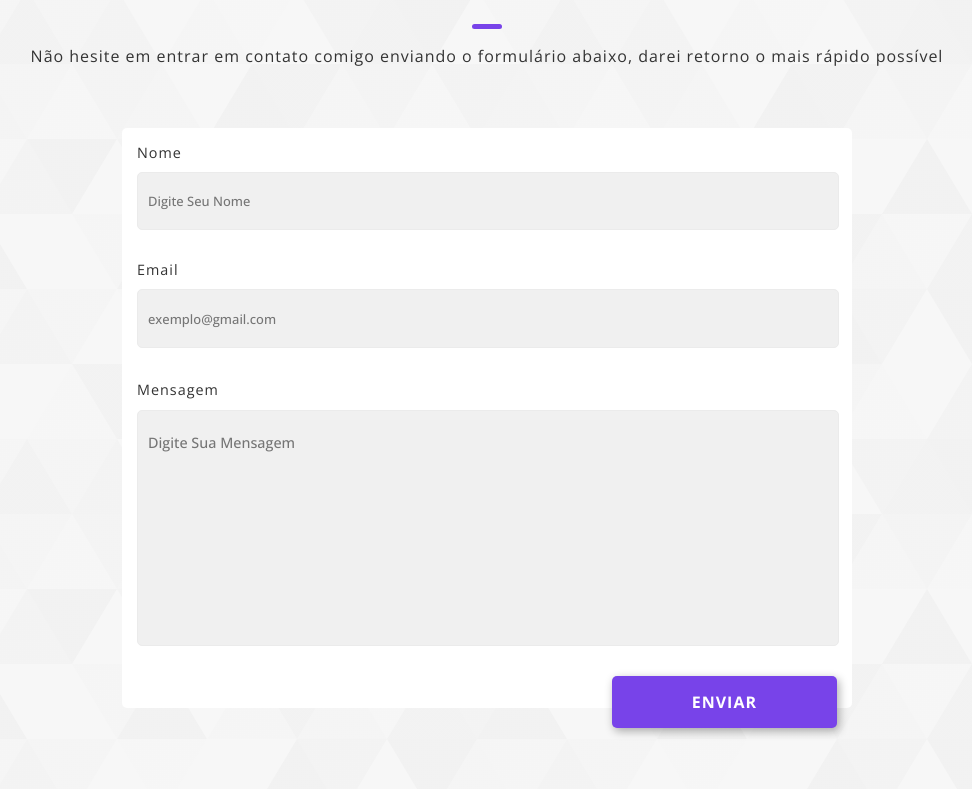
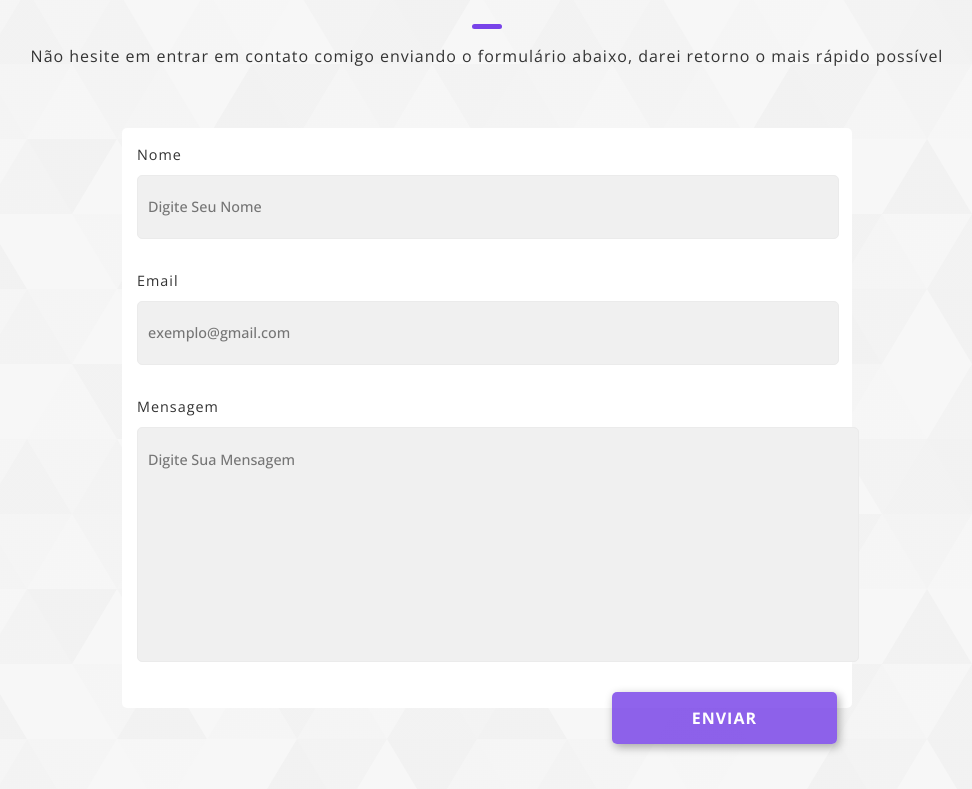
Before and after one commit to artucorreia/portfolio-v1, an Angular app: page / in a window 1280 px wide. Shown: the part 4556-5345 px from the top of the page, without its empty margins (153-1125 px from the left). Built offline with nearby package versions, Linux system fonts and the light colour scheme.

Commit message:
contact
tentei fazer o forms funcionar

```diff
--- a/src/app/modules/home/components/contact/contact.component.html
+++ b/src/app/modules/home/components/contact/contact.component.html
@@ -3,24 +3,31 @@
     <div class="divider"></div>
     <span class="describe">{{describe}}</span>
     <section class="card">
-        <form action="https://api.staticforms.xyz/submit" method="post">
+        <form #form="ngForm" (ngSubmit)="submitForm(form)">
             <article class="article-name">
                 <label for="nameId">nome</label>
-                <input required type="text" id="nameId" placeholder="Digite Seu Nome" class="input">
+                <input required type="text" id="nameId" name="name" placeholder="Digite Seu Nome" #name="ngModel" [ngModel]="name.value" [ngClass]="{'input': true, 'invalidInput': !name.valid && (name.dirty && name.touched)}">
+                <span *ngIf="!name.valid && (name.dirty && name.touched)" class="invalidMessage">
+                    Campo Inválido
+                </span>
             </article>
             <article class="article-email">
                 <label for="emailId">email</label>
-                <input required type="email" id="emailId" placeholder="exemplo@gmail.com" class="input">
+                <input required type="email" id="emailId" name="email" placeholder="exemplo@gmail.com" #email="ngModel" [ngModel]="email.value" [ngClass]="{'input': true, 'invalidInput': !email.valid && (email.dirty && email.touched)}">
+                <span *ngIf="!email.valid && (email.dirty && email.touched)" class="invalidMessage">
+                    Campo Inválido
+                </span>
             </article>
             <article class="article-message">
                 <label for="messageId">mensagem</label>
-                <textarea required class="text-area" id="messageId" cols="30" rows="10" placeholder="Digite Sua Mensagem"></textarea>
+                <textarea required id="messageId" name="message" cols="30" rows="10" placeholder="Digite Sua Mensagem" #message="ngModel" [ngModel]="message.value" [ngClass]="{'text-area': true, 'invalidInput': !message.valid && (message.dirty && message.touched)}"></textarea>
+                <span *ngIf="!message.valid && (message.dirty && message.touched)" class="invalidMessage">
+                    Campo Inválido
+                </span>
             </article>
             <div class="div-button">
-                <button type="submit" class="button">enviar</button>
+                <button type="submit" class="button" [disabled]="form.invalid">enviar</button>
             </div>
-                <input type="hidden" name="accessKey" value="b77116fb-8c92-4c60-af46-1a42d341a382">
-                <input type="hidden" name="redirectTo" value="index.html">
         </form>
     </section>
 </main>
--- a/src/app/modules/home/components/contact/contact.component.scss
+++ b/src/app/modules/home/components/contact/contact.component.scss
@@ -29,37 +29,61 @@
     background-color: $color-tertiary;
 }
 
-.article-name, .article-email, .article-message > label {
-    font-size: 0.9em;
-    color: $font-primary-color;
+.article-name, .article-email, .article-message {
+    padding-bottom: 30px;
 
-    text-transform: capitalize;
-    letter-spacing: 1px;
+
+    & > label {
+        font-size: 0.9em;
+        color: $font-primary-color;
+
+        text-transform: capitalize;
+        letter-spacing: 1px;
+    }
+
+    & .invalidMessage {
+        font-size: 0.8em;
+        color: #ff6e6e;
+    }
 }
 
 .input, .text-area {
     display: grid;
 
-    border: none;
     outline-style: none;
 
     background-color: #f0f0f0;
     color: rgb(51, 51, 51);
 
     width: 700px;
-    padding: 1.5em 0;
-    margin: 10px 0 30px 0;
+    margin-top: 10px;
 
-    text-indent: 10px;
     font-size: 0.9em;
     font-weight: 500;
 
     border: 1px solid rgb(235, 235, 235);
     border-radius: 5px;
+
+    transition-duration: 0.3s;
+
+    &:focus {
+        border-radius: 20px;
+    }
+
+}
+
+.input {
+    text-indent: 10px;
+    padding: 1.5em 0;
 }
 
 .text-area {
     resize: none;
+    padding: 1.5em 10px;
+}
+
+.invalidInput {
+    border: 1px solid #ff6e6e;
 }
 
 .div-button {
@@ -68,6 +92,10 @@
 
 .button {
     font-size: 1em;
+    &:disabled {
+        background-color: $color-effect-primary;
+        cursor: auto;
+    }
 }
 
 @media (max-width: 770px) {
--- a/src/app/modules/home/components/contact/contact.component.ts
+++ b/src/app/modules/home/components/contact/contact.component.ts
@@ -7,4 +7,10 @@ import { Component } from '@angular/core';
 })
 export class ContactComponent {
   describe: string = 'Não hesite em entrar em contato comigo enviando o formulário abaixo, darei retorno o mais rápido possível';
+
+  constructor () { }
+
+  submitForm(form: {}) {
+    // preciso estudar mais sobre
+  }
 }
--- a/src/app/modules/home/home.module.ts
+++ b/src/app/modules/home/home.module.ts
@@ -7,6 +7,8 @@ import { ProjectsComponent } from './components/projects/projects.component';
 import { ContactComponent } from './components/contact/contact.component';
 import { FooterComponent } from './components/footer/footer.component';
 import { CapeComponent } from './components/cape/cape.component';
+
+import { FormsModule } from '@angular/forms';
 
 
 
@@ -21,7 +23,8 @@ import { CapeComponent } from './components/cape/cape.component';
     CapeComponent
   ],
   imports: [
-    CommonModule
+    CommonModule,
+    FormsModule
   ]
 })
 export class HomeModule { }
```
